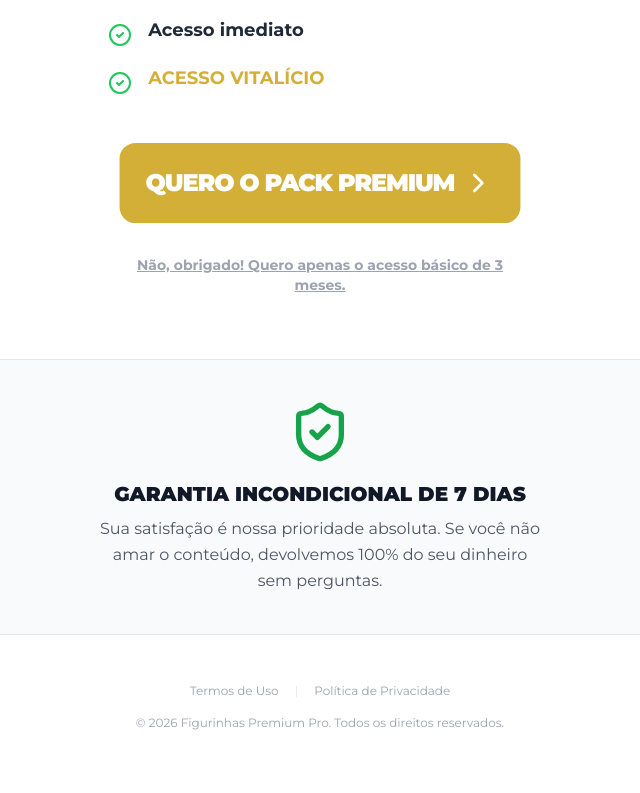
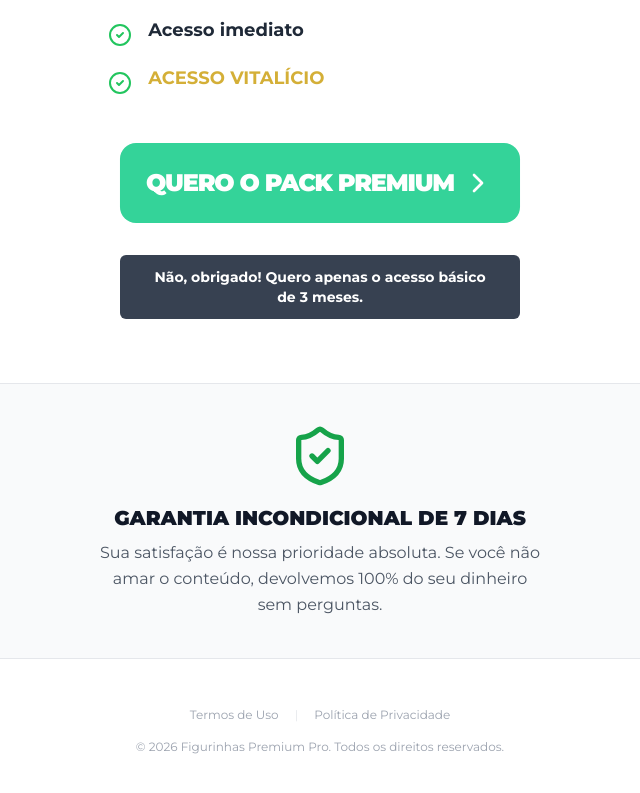
Before and after one commit to paginattoebooks/upsell-pack-premium-figurinhas-instagram, a React (Vite) app: page / in a window 1280 px wide. Shown: the part 1619-2412 px from the top of the page, without its empty margins (320-960 px from the left). Built offline with nearby package versions, Linux system fonts and the light colour scheme.

Commit message:
style: update CTA buttons (green primary, dark-gray secondary)

```diff
--- a/components/CTASection.tsx
+++ b/components/CTASection.tsx
@@ -17,7 +17,7 @@ const CTASection: React.FC = () => {
     <div className="px-6 pb-16 flex flex-col items-center space-y-8 max-w-md mx-auto">
       <button
         onClick={handleAccept}
-        className="w-full bg-gold hover:bg-[#b8972e] text-white font-black text-2xl py-6 rounded-2xl shadow-2xl flex items-center justify-center transition-all transform hover:scale-105 active:scale-95 animate-pulse-gold uppercase tracking-tighter"
+        className="w-full bg-emerald-400 hover:bg-emerald-500 text-white font-black text-2xl py-6 rounded-2xl shadow-2xl flex items-center justify-center transition-all transform hover:scale-105 active:scale-95 animate-pulse-gold uppercase tracking-tighter"
       >
         QUERO O PACK PREMIUM
         <ChevronRight className="ml-2 w-8 h-8" />
@@ -25,7 +25,7 @@ const CTASection: React.FC = () => {
 
       <button
         onClick={handleDecline}
-        className="text-gray-400 hover:text-gray-600 font-bold text-sm underline transition-colors"
+        className="bg-gray-700 hover:bg-gray-600 text-white font-bold text-sm py-3 px-6 rounded-md transition-colors"
       >
         Não, obrigado! Quero apenas o acesso básico de 3 meses.
       </button>
```
